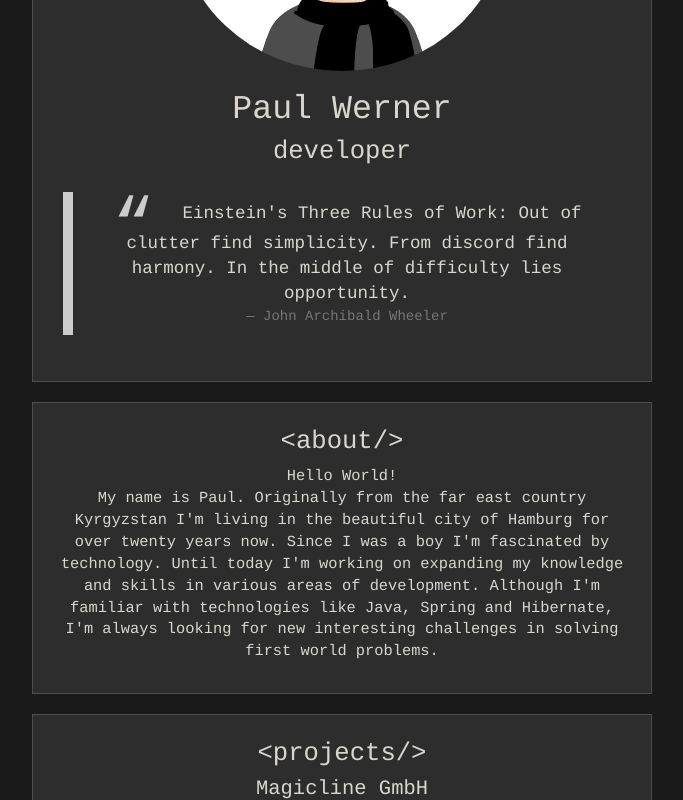
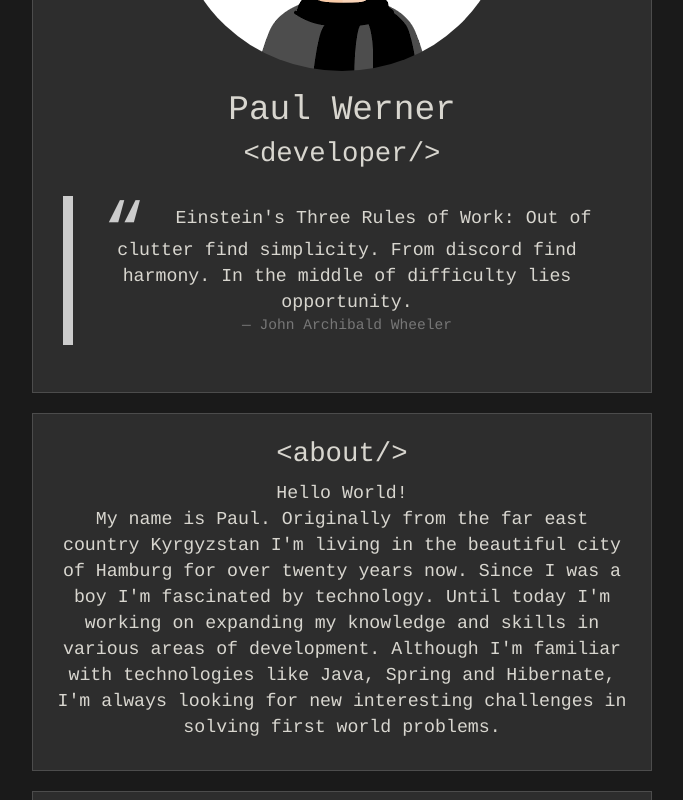
Before and after one commit to pashc/website, a Vue app: page / in a window 1280 px wide. Shown: the part 300-1100 px from the top of the page, without its empty margins (298-981 px from the left). Built offline with nearby package versions, Linux system fonts and the light colour scheme.

Commit message:
add dynamic font sizing

```diff
--- a/src/components/home.vue
+++ b/src/components/home.vue
@@ -3,8 +3,8 @@
         <div class="container-fluid font text-center">
             <img src="../assets/avatar_small.png" class="img-circle img-width" alt="Paul Werner">
             <h1>{{ name }}</h1>
-            <h2>{{ profession }}</h2>
-            <blockquote cite="[Interview in Cosmic Search, Vol. 1, No. 4 (Fall 1979). Sometimes this quote is attributed to Albert Einstein himself.
+            <h2>&lt;{{ profession }}/&gt;</h2>
+            <blockquote class="font" cite="[Interview in Cosmic Search, Vol. 1, No. 4 (Fall 1979). Sometimes this quote is attributed to Albert Einstein himself.
 Read more at http://izquotes.com/quote/327278]">
                 <p>
                     Einstein's Three Rules of Work:
@@ -28,12 +28,12 @@ Read more at http://izquotes.com/quote/327278]">
         </div>
         <div id="projects" class="container-fluid font text-center">
             <h2>&lt;projects/&gt;</h2>
-            <h3>Magicline GmbH</h3>
+            <h3>&#123;Magicline GmbH&#125;</h3>
             <p>
                 The Magicline 2.0 is a reinvention of a award-winning customer administration tool for fitness centers
                 based on Java and Spring.
             </p>
-            <h3>Varengold GmbH</h3>
+            <h3>&#123;Varengold GmbH&#125;</h3>
             <p>
                 Developing a payment system for power of attorney broker for a modern investment bank based on Java.
             </p>
@@ -69,18 +69,19 @@ Read more at http://izquotes.com/quote/327278]">
 <style scoped>
     .container-fluid {
         background-color: #2d2d2d;
-        padding: 20px;
+        border: 1px solid #4c4c4c;
+        height: 50%;
         margin-top: 20px;
         margin-bottom: 20px;
+        min-width: 280px;
+        padding: 20px;
         width: 50%;
-        height: 50%;
-        border: 1px solid #4c4c4c;
     }
 
     .font {
         color: #d8d6cf;
         font-weight: normal;
-        font-size: 1.2vw;
+        font-size: calc(8px + 0.8vw);
         font-family: Courier, serif;
     }
 
@@ -119,15 +120,17 @@ Read more at http://izquotes.com/quote/327278]">
     }
 
     h1 {
-        font-size: 2.6vw;
+        font-size: calc(14px + 1.6vw)
     }
 
     h2 {
-        font-size: 2.0vw;
+        font-size: calc(12px + 1.2vw);
+        font-weight: 100;
     }
 
     h3 {
-        font-size: 1.6vw;
+        padding-top: 8px;
+        font-size: calc(10px + 1.0vw)
     }
 
     h2, h3 {
```
